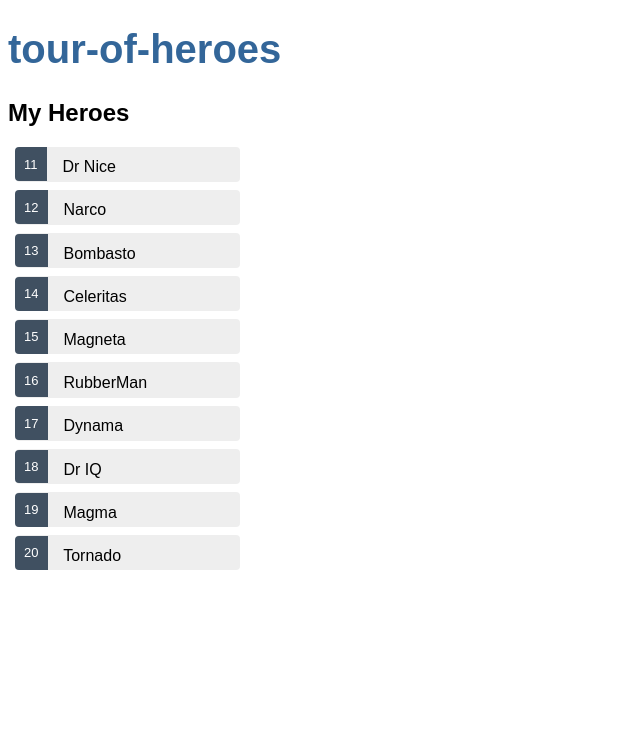
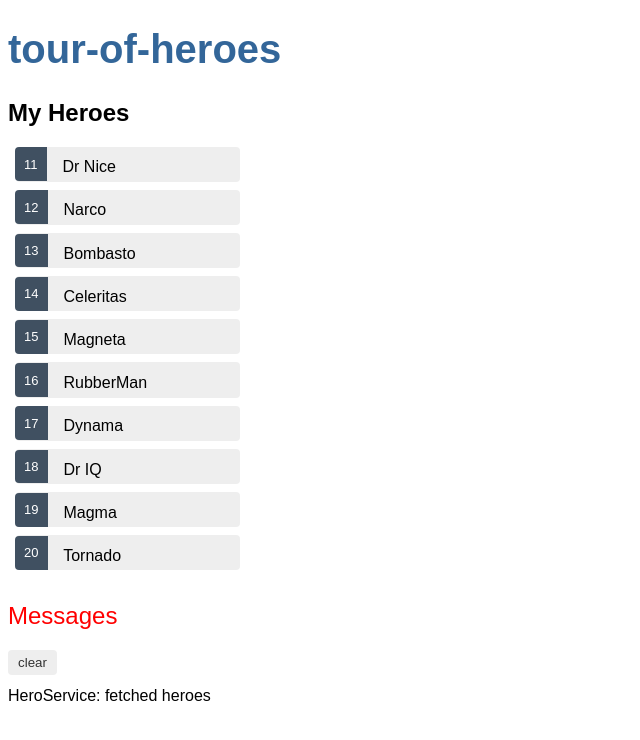
Before and after one commit to HriziMohamed/TourOfHero, an Angular app: page / in a window 1280 px wide. Shown: the top 740 px of the page, without its empty margins (0-640 px from the left). Built offline with nearby package versions, Linux system fonts and the light colour scheme.

Commit message:
Add message service

```diff
--- a/src/app/app.component.html
+++ b/src/app/app.component.html
@@ -1,2 +1,3 @@
 <h1>{{title}}</h1>
 <app-heroes></app-heroes>
+<app-messages></app-messages>
--- a/src/app/app.module.ts
+++ b/src/app/app.module.ts
@@ -5,12 +5,14 @@
 import { AppComponent } from './app.component';
 import { HeroesComponent } from './heroes/heroes.component';
 import { HeroDetailComponent } from './hero-detail/hero-detail.component';
+import { MessagesComponent } from './messages/messages.component';
 
 @NgModule({
   declarations: [
     AppComponent,
     HeroesComponent,
-    HeroDetailComponent
+    HeroDetailComponent,
+    MessagesComponent
   ],
   imports: [
     BrowserModule,
--- a/src/app/hero.service.ts
+++ b/src/app/hero.service.ts
@@ -2,6 +2,7 @@
 import { Observable, of } from 'rxjs';
 import { Hero } from './hero';
 import { HEROES } from './mock-heroes';
+import { MessageService } from './message.service';
 @Injectable({
   providedIn: 'root'
 })
@@ -12,7 +13,9 @@
 }*/
 
 getHeroes(): Observable<Hero[]> {
+	// TODO: send the message _after_ fetching the heroes
+  this.messageService.add('HeroService: fetched heroes');
   return of(HEROES);
 }
-  constructor() { }
+ constructor(private messageService: MessageService) { }
 }
--- /dev/null
+++ b/src/app/message.service.ts
@@ -0,0 +1,16 @@
+import { Injectable } from '@angular/core';
+
+@Injectable({
+  providedIn: 'root',
+})
+export class MessageService {
+  messages: string[] = [];
+
+  add(message: string) {
+    this.messages.push(message);
+  }
+
+  clear() {
+    this.messages = [];
+  }
+}
--- /dev/null
+++ b/src/app/messages/messages.component.css
@@ -0,0 +1,35 @@
+/* MessagesComponent's private CSS styles */
+h2 {
+  color: red;
+  font-family: Arial, Helvetica, sans-serif;
+  font-weight: lighter;
+}
+body {
+  margin: 2em;
+}
+body, input[text], button {
+  color: crimson;
+  font-family: Cambria, Georgia;
+}
+
+button.clear {
+  font-family: Arial;
+  background-color: #eee;
+  border: none;
+  padding: 5px 10px;
+  border-radius: 4px;
+  cursor: pointer;
+  cursor: hand;
+}
+button:hover {
+  background-color: #cfd8dc;
+}
+button:disabled {
+  background-color: #eee;
+  color: #aaa;
+  cursor: auto;
+}
+button.clear {
+  color: #333;
+  margin-bottom: 12px;
+}
--- /dev/null
+++ b/src/app/messages/messages.component.html
@@ -0,0 +1,8 @@
+<div *ngIf="messageService.messages.length">
+
+  <h2>Messages</h2>
+  <button class="clear"
+          (click)="messageService.clear()">clear</button>
+  <div *ngFor='let message of messageService.messages'> {{message}} </div>
+
+</div>
--- /dev/null
+++ b/src/app/messages/messages.component.ts
@@ -0,0 +1,15 @@
+import { Component, OnInit } from '@angular/core';
+import { MessageService } from '../message.service';
+@Component({
+  selector: 'app-messages',
+  templateUrl: './messages.component.html',
+  styleUrls: ['./messages.component.css']
+})
+export class MessagesComponent implements OnInit {
+
+ constructor(public messageService: MessageService) {}
+
+  ngOnInit() {
+  }
+
+}
```
Also changed, not shown: 2 other files (tests, documents, lock files or other folders).
